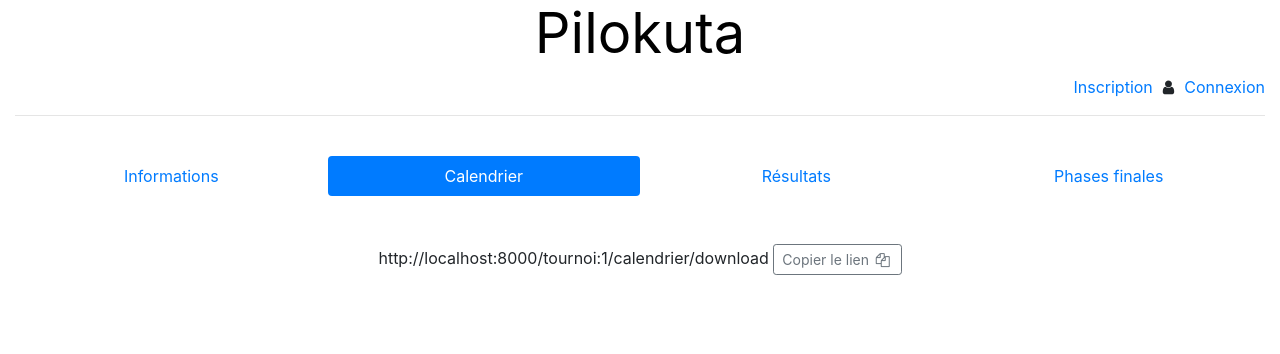
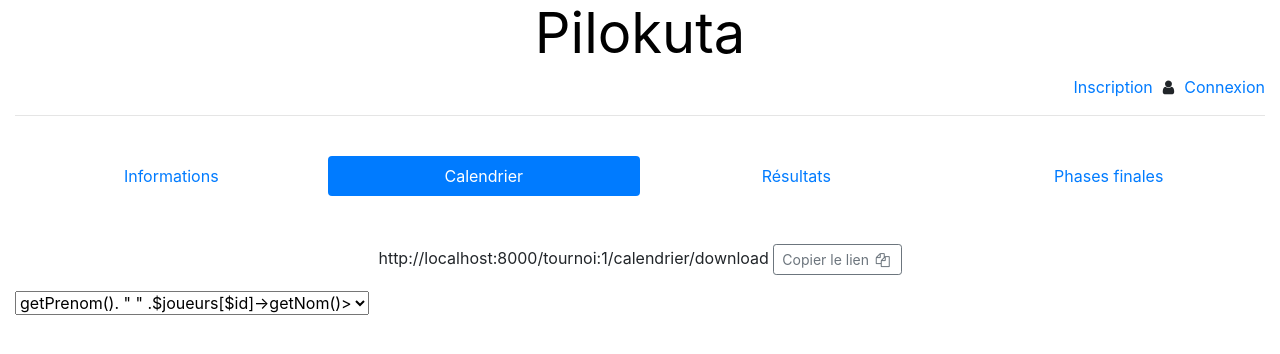
Before and after one commit to kevoliva/Pilokuta, a Symfony app: template templates/tournoi/calendrier.html.twig in a window 1280 px wide. Shown: the top 354 px of the page. Run offline with Twig, Linux system fonts and the light colour scheme; the template is opened without the code that fills it: most values are stand-ins (such as "Sample title", 1, 10 or a date in 2020); some libraries are stand-ins or nearby versions.

Commit message:
début de la liste déroulante des joueurs

```diff
--- a/templates/tournoi/calendrier.html.twig
+++ b/templates/tournoi/calendrier.html.twig
@@ -23,7 +23,8 @@
 
   <p>
     <span id="tocopy">http://localhost:8000/tournoi:{{tournoi.id}}/calendrier/download</span>
-  <button  class ="js-copy btn btn-outline-secondary btn-sm" data-target="#tocopy" >Copier le lien   <i  class="icon-docs"></i></button>
+    <button class="js-copy btn btn-outline-secondary btn-sm" data-target="#tocopy">Copier le lien <i
+        class="icon-docs"></i></button>
 
 
   </p>
@@ -31,7 +32,7 @@
 <script>
 
   var btncopy = document.querySelector('.js-copy');
-if(btncopy) {
+  if (btncopy) {
     btncopy.addEventListener('click', docopy);
   }
 
@@ -49,7 +50,7 @@ function docopy() {
       var result = document.execCommand('copy');
 
     }
-    catch(err) {
+    catch (err) {
       // Une erreur est surevnue lors de la tentative de copie
       alert(err);
     }
@@ -65,6 +66,23 @@ function docopy() {
 </script>
 
 
+
+
+
+<select name="choose" id="choose ">
+
+$joueurs = $this->getDoctrine()->getRepository(User::class);
+  $id=1;
+foreach($joueurs as $id => $joueur){
+  echo <option value= $joueurs[$id]->getPrenom(). " " .$joueurs[$id]->getNom()></option> ;
+
+id++;
+}
+</select>
+
+
+
+
   <!-- CALENDRIER A FAIRE : DODO ET MATHIEU -->
 
 
```
Lines whose indentation alone changed are shown as unchanged.
